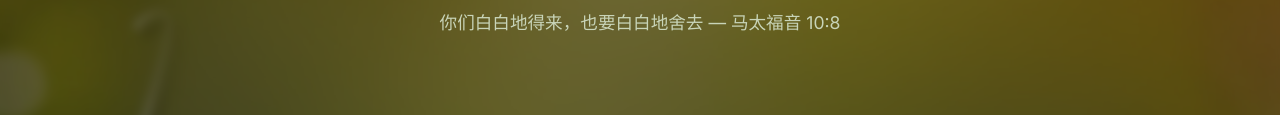
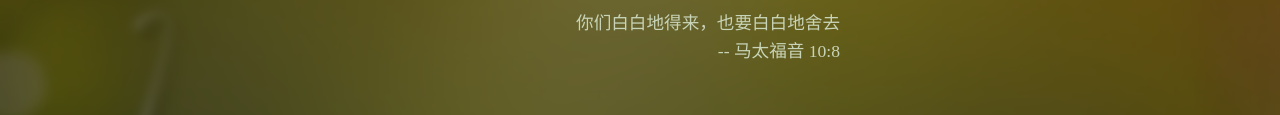
Before and after one commit to pandairen071-max/fenxiang-voice, a website: page public/index.html in a window 1280 px wide. Shown: the part 233-348 px from the top of the page. Drawn offline with nearby package versions, Linux system fonts and the light colour scheme; no server answers.

Commit message:
fix: 主页标语换行对齐 + MV详情页乱码修复 + 去掉上传时间

```diff
--- a/public/css/style.css
+++ b/public/css/style.css
@@ -162,6 +162,24 @@ input, textarea { font-family: inherit; }
   font-size: 1.1rem;
   max-width: 500px;
   margin: 0 auto;
+}
+
+.tagline-main {
+  font-family: "Noto Serif SC", "Songti SC", serif;
+  color: var(--color-text-secondary);
+  font-size: 1rem;
+  width: 400px;
+  margin: 0 auto 4px;
+  text-align: right;
+}
+
+.tagline-ref {
+  font-family: "Noto Serif SC", "Songti SC", serif;
+  color: var(--color-text-secondary);
+  font-size: 0.85rem;
+  width: 400px;
+  margin: 0 auto 0 auto;
+  text-align: right;
 }
 
 /* 三大板块卡片 */
--- a/public/index.html
+++ b/public/index.html
@@ -31,7 +31,8 @@
     <!-- 首屏 -->
     <section class="hero fade-in">
       <h1>分享圣乐团</h1>
-      <p>你们白白地得来，也要白白地舍去 — 马太福音 10:8</p>
+      <p class="tagline-main">你们白白地得来，也要白白地舍去</p>
+      <p class="tagline-ref">-- 马太福音 10:8</p>
     </section>
 
     <!-- 三大板块 -->
```
Also changed, not shown: public/mv-detail.html (+6 -4 lines).
